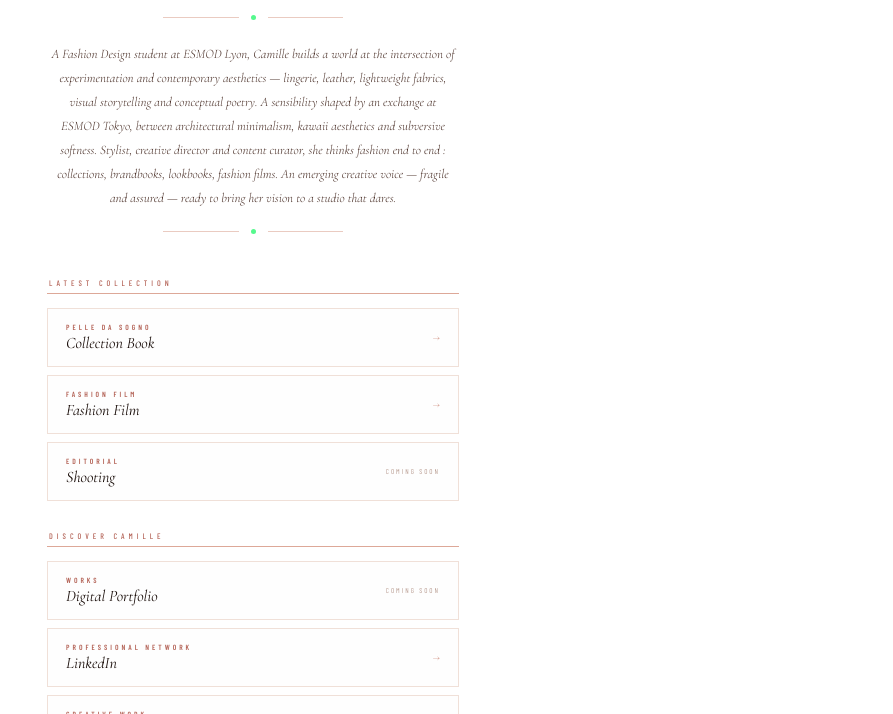
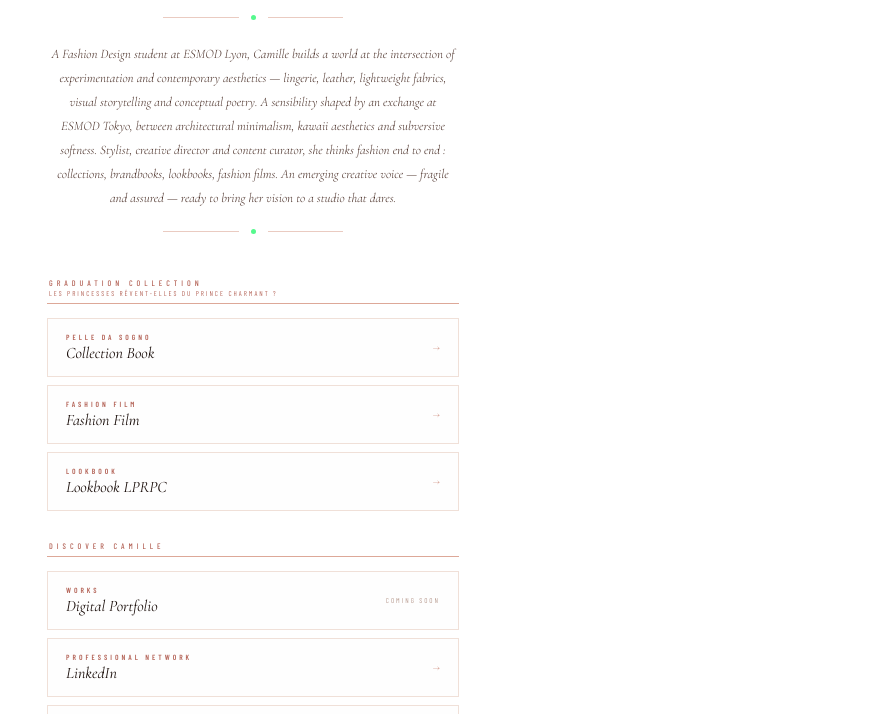
Before and after one commit to CamilleSL/camillesognolalloz, a plain HTML site: page index_en.html in a window 1280 px wide. Shown: the part 386-1100 px from the top of the page, without its empty margins (387-1280 px from the left). Drawn offline with nearby package versions, Linux system fonts and the light colour scheme; a web font is replaced by a local one.

Commit message:
Add files via upload

```diff
--- a/index_en.html
+++ b/index_en.html
@@ -204,7 +204,7 @@
   <div class="links">
 
     <!-- SECTION 1 : Collection -->
-    <span class="section-label">Latest Collection</span>
+    <span class="section-label">Graduation Collection<br><span style="font-weight:300;letter-spacing:2px;font-size:7px;">Les Princesses Rêvent-elles du Prince Charmant&nbsp;?</span></span>
 
     <a href="https://camillesl.github.io/camillesognolalloz/BOOK_PELLE%20DA%20SOGNO.pdf" class="link-item" style="--i:0" target="_blank">
       <div class="link-label">
@@ -222,12 +222,12 @@
       <span class="link-arrow">→</span>
     </a>
 
-    <a href="#" class="link-item" style="--i:2">
+    <a href="https://camillesl.github.io/camillesognolalloz/magazine%20de%20collection%20LPRPC.pdf" class="link-item" style="--i:2" target="_blank">
       <div class="link-label">
-        <span class="link-cat">Editorial</span>
-        <span class="link-name">Shooting</span>
+        <span class="link-cat">Lookbook</span>
+        <span class="link-name">Lookbook LPRPC</span>
       </div>
-      <span class="link-soon">Coming soon</span>
+      <span class="link-arrow">→</span>
     </a>
 
     <!-- SECTION 2 : Découvrir -->
```
Also changed, not shown: index.html (+5 -5 lines), 1 other file.
